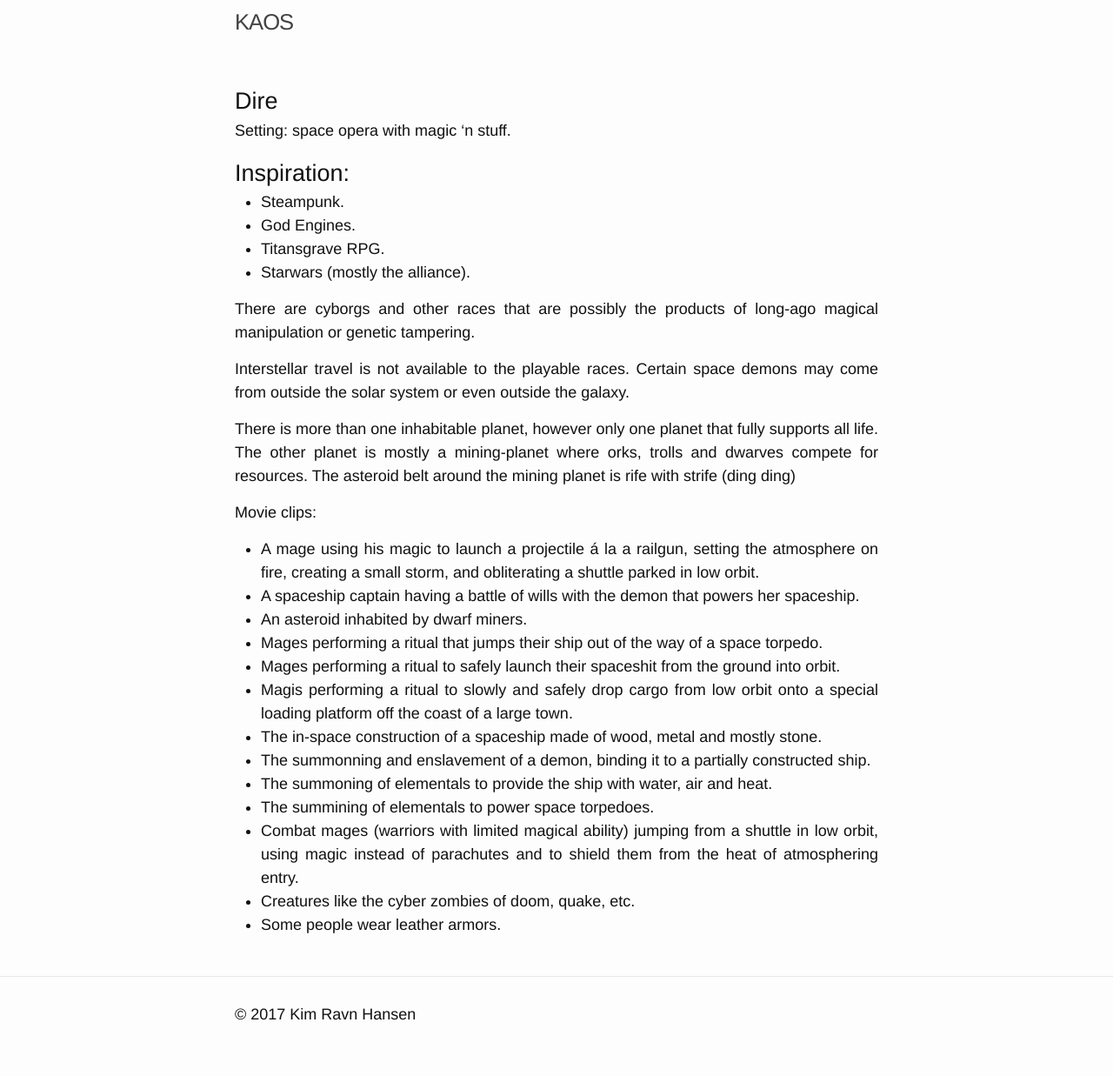
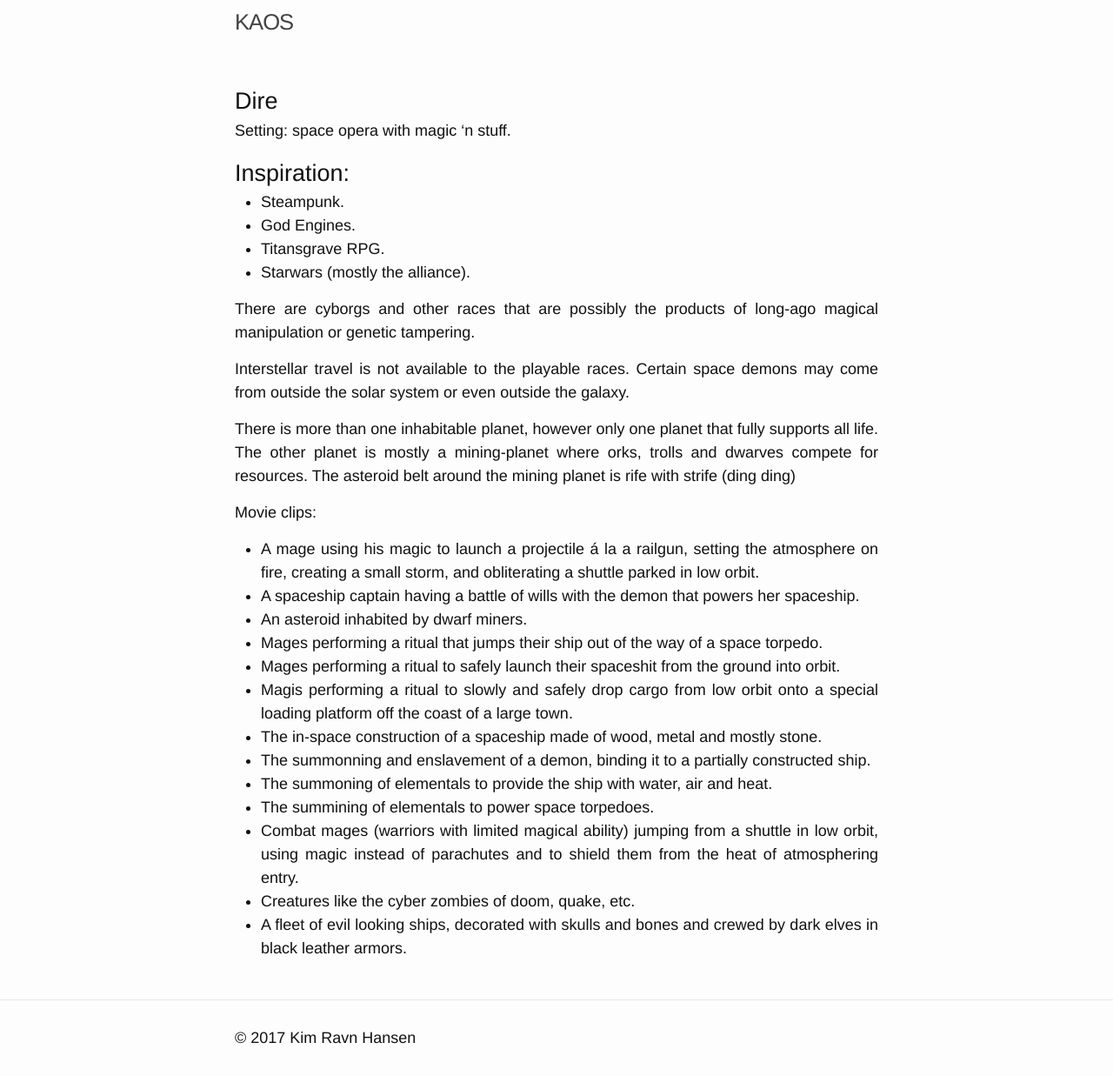
Before and after one commit to moccalotto/kaos, a Jekyll site: the page built from _brainstorms/dire.md, in a window 1280 px wide. Shown: the whole page at 87% size. Built offline with Jekyll 4.4.1, drawn with Linux system fonts in a browser that asks for light colours; before the commit the page ends 1210 px from its top, so only the background shows below that.

Commit message:
Brainy storm

```diff
--- a/_brainstorms/dire.md
+++ b/_brainstorms/dire.md
@@ -45,4 +45,4 @@ Movie clips:
   from a shuttle in low orbit, using magic instead of parachutes
   and to shield them from the heat of atmosphering entry.
 * Creatures like the cyber zombies of doom, quake, etc.
-* Some people wear leather armors.
+* A fleet of evil looking ships, decorated with skulls and bones and crewed by dark elves in black leather armors.
```
